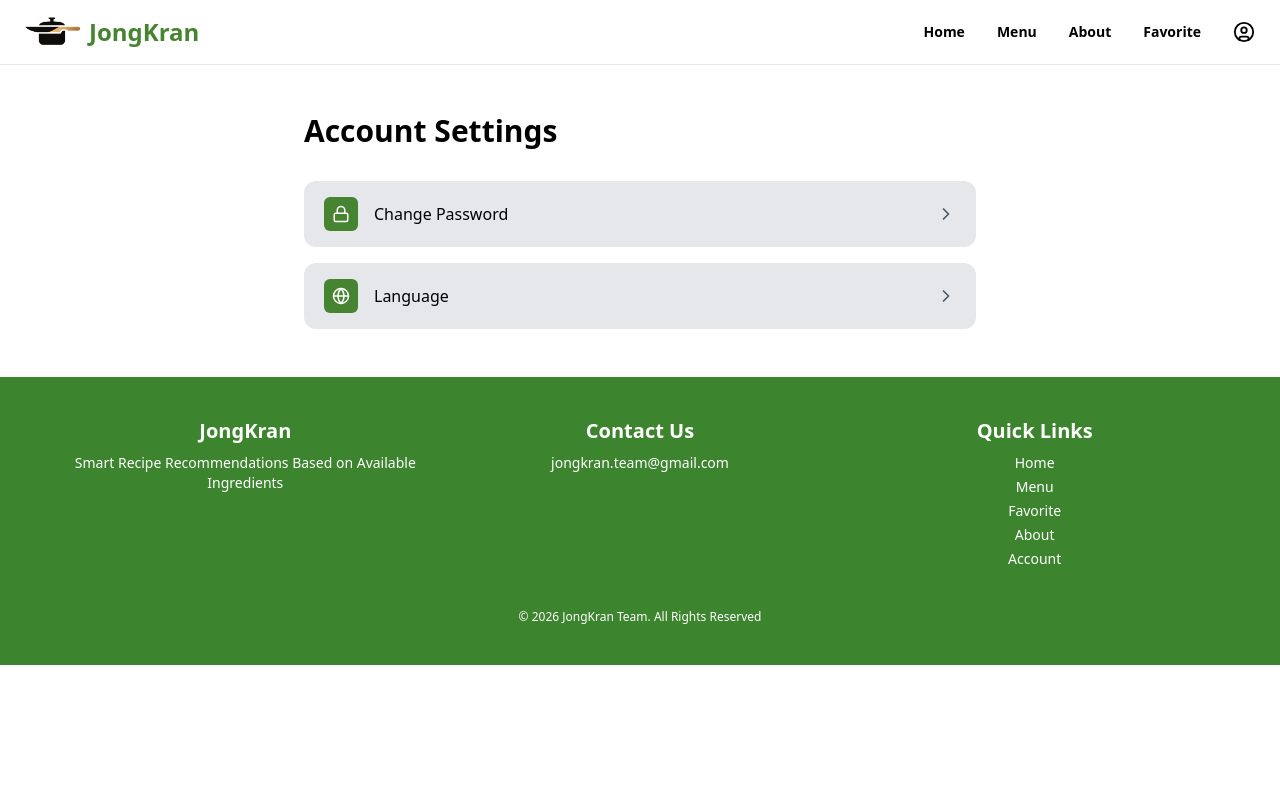
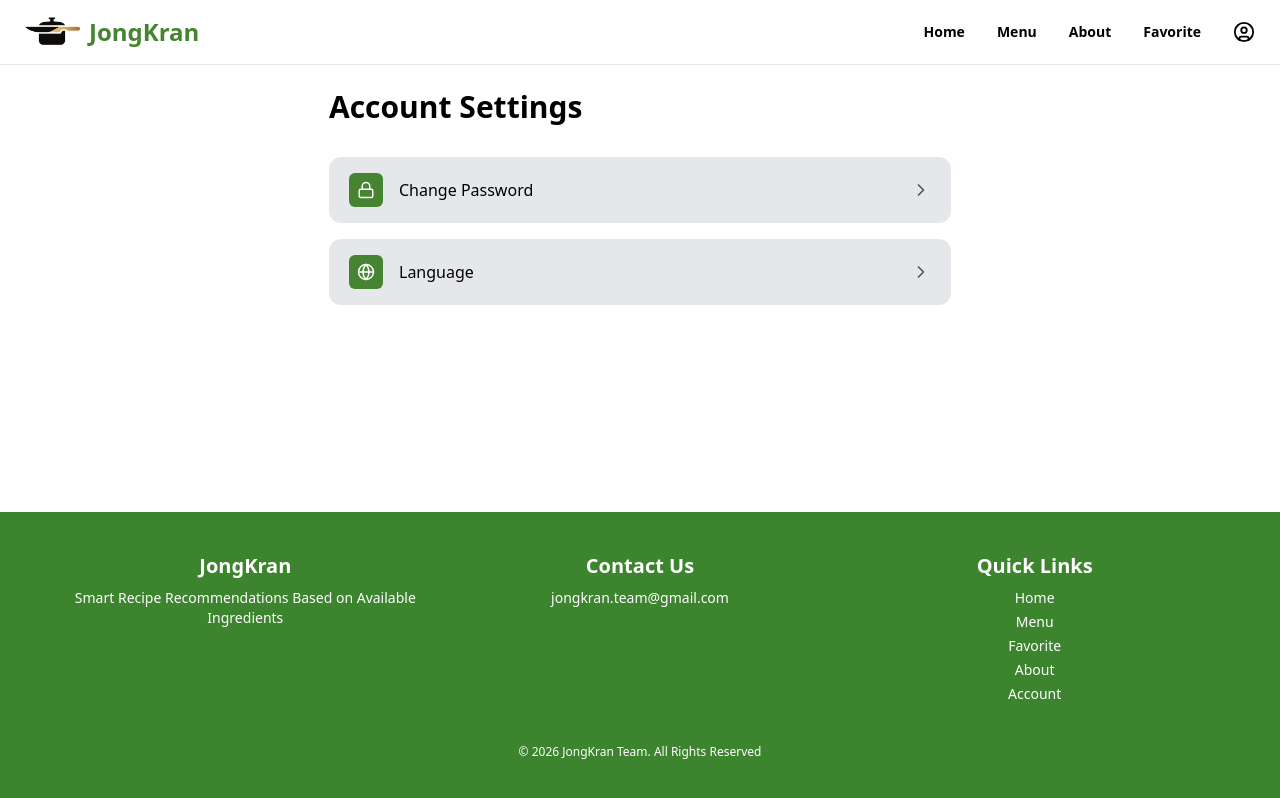
Before and after one commit to sochan707/JongKran-project, a React (Vite) app in the folder frontend/jongkran/: page /AccountSetting in a window 1280 px wide. Built offline with nearby package versions, Linux system fonts and the light colour scheme.

Commit message:
refactor: clean up AccountSetting component structure and improve layout consistency

```diff
--- a/frontend/jongkran/src/pages/AccountSetting.jsx
+++ b/frontend/jongkran/src/pages/AccountSetting.jsx
@@ -1,10 +1,6 @@
 import Header from "../components/Header";
 import Footer from "../components/Footer";
-import {
-  Lock,
-  Globe,
-  ChevronRight,
-} from "lucide-react";
+import { Lock, Globe, ChevronRight } from "lucide-react";
 import { useNavigate } from "react-router-dom";
 
 export default function AccountSetting() {
@@ -16,7 +12,6 @@ export default function AccountSetting() {
       name: "Change Password",
       path: "/ChangePassword",
     },
-
     {
       icon: Globe,
       name: "Language",
@@ -25,10 +20,10 @@ export default function AccountSetting() {
   ];
 
   return (
-    <>
+    <div className="min-h-screen flex flex-col">
       <Header />
 
-      <main className="mx-[25px] md:mx-auto max-w-2xl py-12">
+      <main className="flex-1 w-full mx-auto max-w-2xl px-[25px] py-6">
         <h1 className="title-font text-3xl font-bold mb-8">
           Account Settings
         </h1>
@@ -41,22 +36,20 @@ export default function AccountSetting() {
               className="w-full bg-gray-200 hover:bg-gray-300 rounded-xl px-5 py-4 flex items-center justify-between transition"
             >
               <span className="flex items-center gap-4">
-                <span className="bg-[#468432] text-white p-2 rounded-md">
+                <span className="bg-[#468432] text-white p-2 rounded-md ">
                   <setting.icon size={18} />
                 </span>
 
-                <span className="font-medium">
-                  {setting.name}
-                </span>
+                <span className="font-medium">{setting.name}</span>
               </span>
 
-              <ChevronRight size={20} className="text-gray-600" />
+              <ChevronRight size={20} className="text-gray-600 " />
             </button>
           ))}
         </div>
       </main>
 
       <Footer />
-    </>
+    </div>
   );
 }
```
